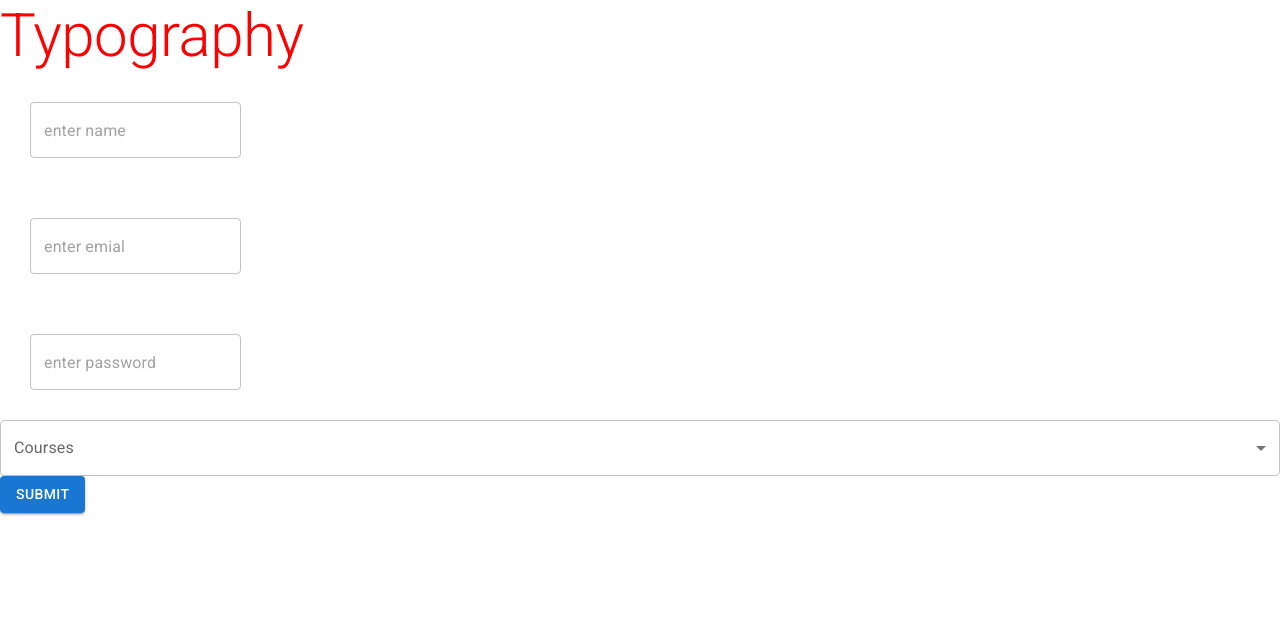
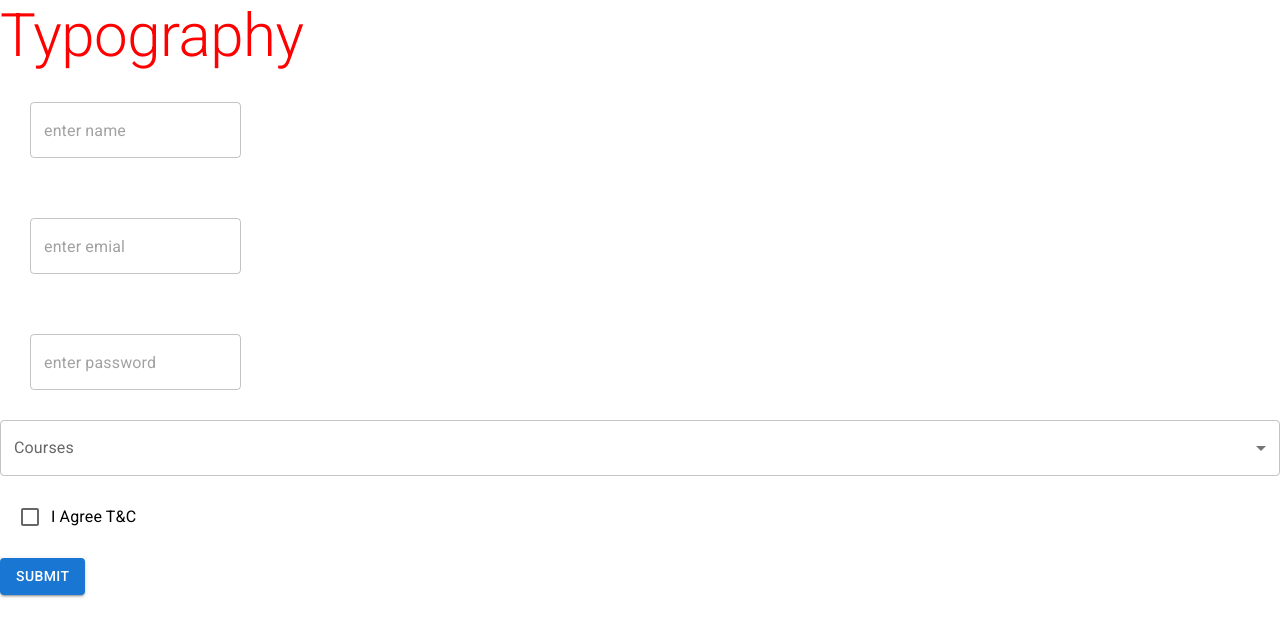
Before and after one commit to sepidehvahedian/mui-tutorails, a React (Create React App) app: page / in a window 1280 px wide. Shown: the top 636 px of the page. Built offline with nearby package versions, Linux system fonts and the light colour scheme.

Commit message:
check box

```diff
--- a/src/Form.js
+++ b/src/Form.js
@@ -8,6 +8,7 @@ import {
   InputLabel,
   Select,
   MenuItem,
+  Checkbox,
 } from "@mui/material";
 
 function Form() {
@@ -77,6 +78,23 @@ function Form() {
             <MenuItem value={"react"}>react</MenuItem>
           </Select>
         </FormControl>
+        <br />
+        <FormGroup sx={{ margin: "20px" }}>
+          <FormControlLabel
+            label="I Agree T&C"
+            control={
+              <Checkbox
+                name="terms"
+                onChange={(e) => {
+                  setInputs((prevState) => ({
+                    ...prevState,
+                    [e.target.name]: e.target.checked,
+                  }));
+                }}
+              />
+            }
+          />
+        </FormGroup>
         <Button
           variant="contained"
           color="primary"
```
